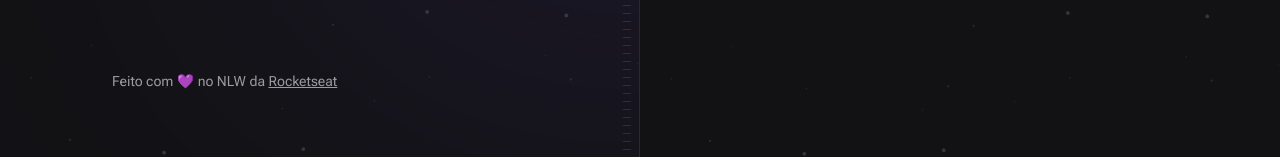
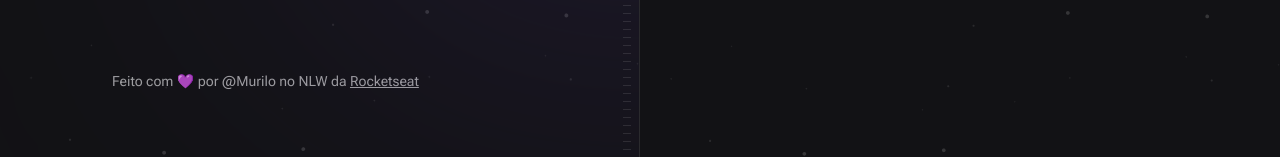
Before and after one commit to Jose-Murilo/nlw-spacetime-ignite, a Next.js app in the folder web/: page / in a window 1280 px wide. Shown: the part 643-800 px from the top of the page. Built offline with nearby package versions, Linux system fonts and the light colour scheme; a web font is replaced by a local one.

Commit message:
alter text of footer

```diff
--- a/web/src/app/page.tsx
+++ b/web/src/app/page.tsx
@@ -51,7 +51,7 @@ export default function Home() {
 
         {/* Copyright */}
         <div className="text-sm leading-relaxed text-gray-200">
-          Feito com 💜 no NLW da{' '}
+          Feito com 💜 por @Murilo no NLW da{' '}
           <a
             target="_blank"
             rel="noreferrer"
```
